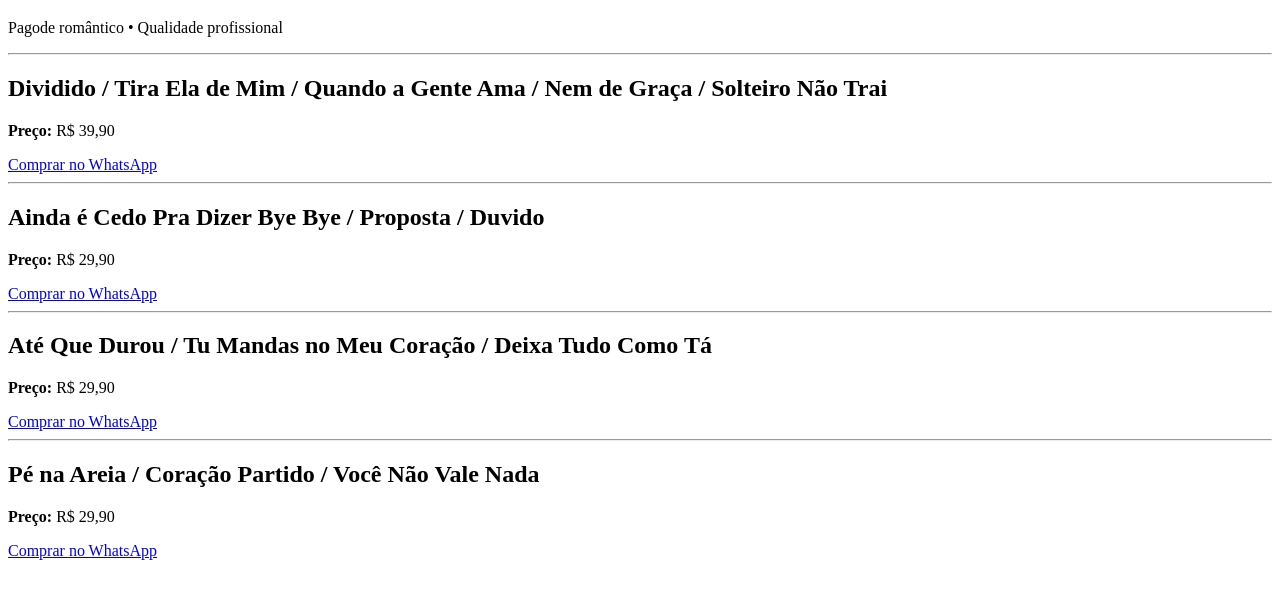
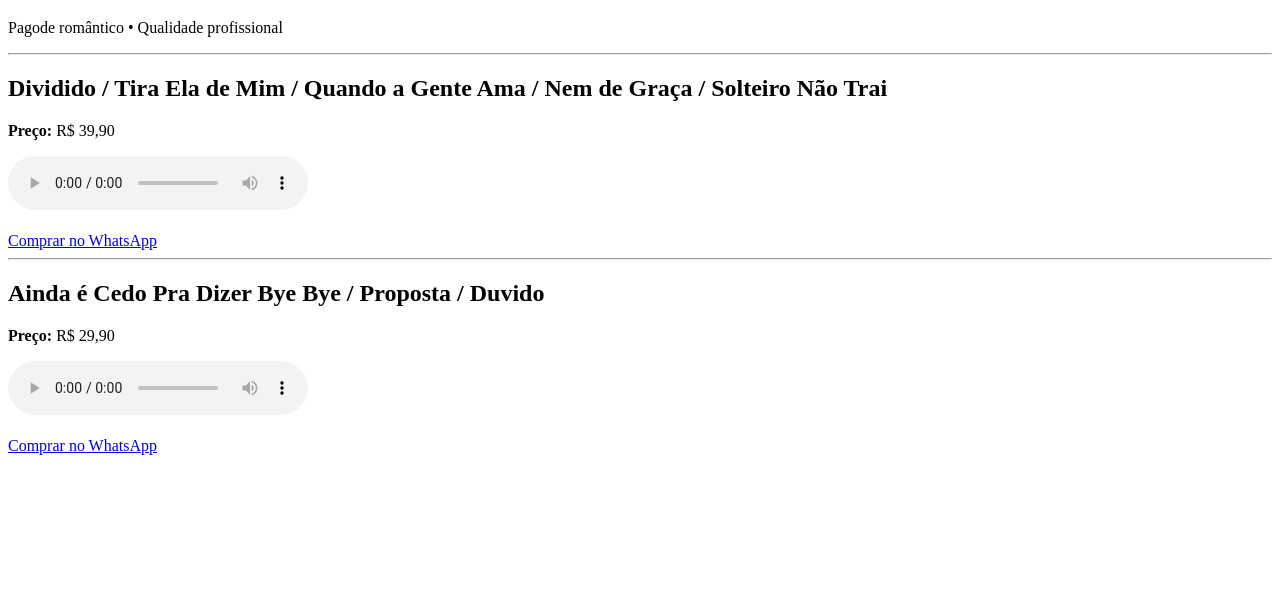
Before and after one commit to rdaltro5-boop/site-playbacks, a plain HTML site: page index.html in a window 1280 px wide. Shown: the part 61-660 px from the top of the page. Drawn offline with Linux system fonts and the light colour scheme.

Commit message:
Add files via upload

```diff
--- a/index.html
+++ b/index.html
@@ -5,6 +5,7 @@
   <title>Playbacks - Robson</title>
 </head>
 <body>
+
   <h1>Playbacks Profissionais</h1>
   <p>Pagode romântico • Qualidade profissional</p>
 
@@ -13,6 +14,14 @@
   <div>
     <h2>Dividido / Tira Ela de Mim / Quando a Gente Ama / Nem de Graça / Solteiro Não Trai</h2>
     <p><strong>Preço:</strong> R$ 39,90</p>
+
+    <audio controls>
+      <source src="audios/dividido.mp3" type="audio/mpeg">
+      Seu navegador não suporta áudio.
+    </audio>
+
+    <br><br>
+
     <a href="https://wa.me/5571992291482?text=Olá,%20quero%20comprar%20o%20playback%20Dividido" target="_blank">
       Comprar no WhatsApp
     </a>
@@ -23,27 +32,14 @@
   <div>
     <h2>Ainda é Cedo Pra Dizer Bye Bye / Proposta / Duvido</h2>
     <p><strong>Preço:</strong> R$ 29,90</p>
-    <a href="https://wa.me/55SEUNUMERO?text=Olá,%20quero%20comprar%20o%20playback%20Ainda%20é%20cedo" target="_blank">
-      Comprar no WhatsApp
-    </a>
-  </div>
 
-  <hr>
+    <audio controls>
+      <source src="audios/ainda-cedo.mp3" type="audio/mpeg">
+    </audio>
 
-  <div>
-    <h2>Até Que Durou / Tu Mandas no Meu Coração / Deixa Tudo Como Tá</h2>
-    <p><strong>Preço:</strong> R$ 29,90</p>
-    <a href="https://wa.me/55SEUNUMERO?text=Olá,%20quero%20comprar%20o%20playback%20Até%20Que%20Durou" target="_blank">
-      Comprar no WhatsApp
-    </a>
-  </div>
+    <br><br>
 
-  <hr>
-
-  <div>
-    <h2>Pé na Areia / Coração Partido / Você Não Vale Nada</h2>
-    <p><strong>Preço:</strong> R$ 29,90</p>
-    <a href="https://wa.me/5571992291482?text=Olá,%20quero%20comprar%20o%20playback%20Pé%20na%20Areia" target="_blank">
+    <a href="https://wa.me/5571992291482?text=Olá,%20quero%20comprar%20o%20playback%20Ainda%20é%20cedo" target="_blank">
       Comprar no WhatsApp
     </a>
   </div>
```
